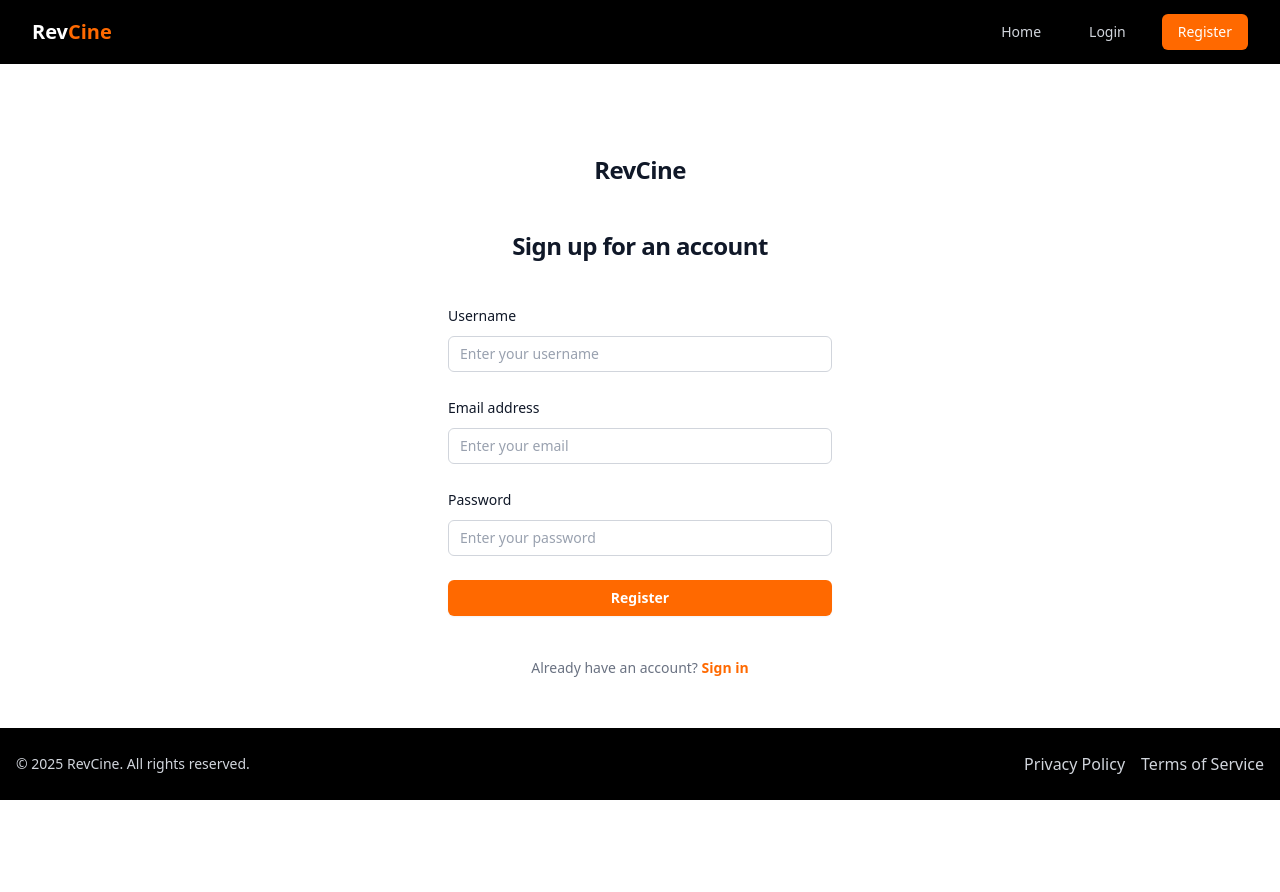
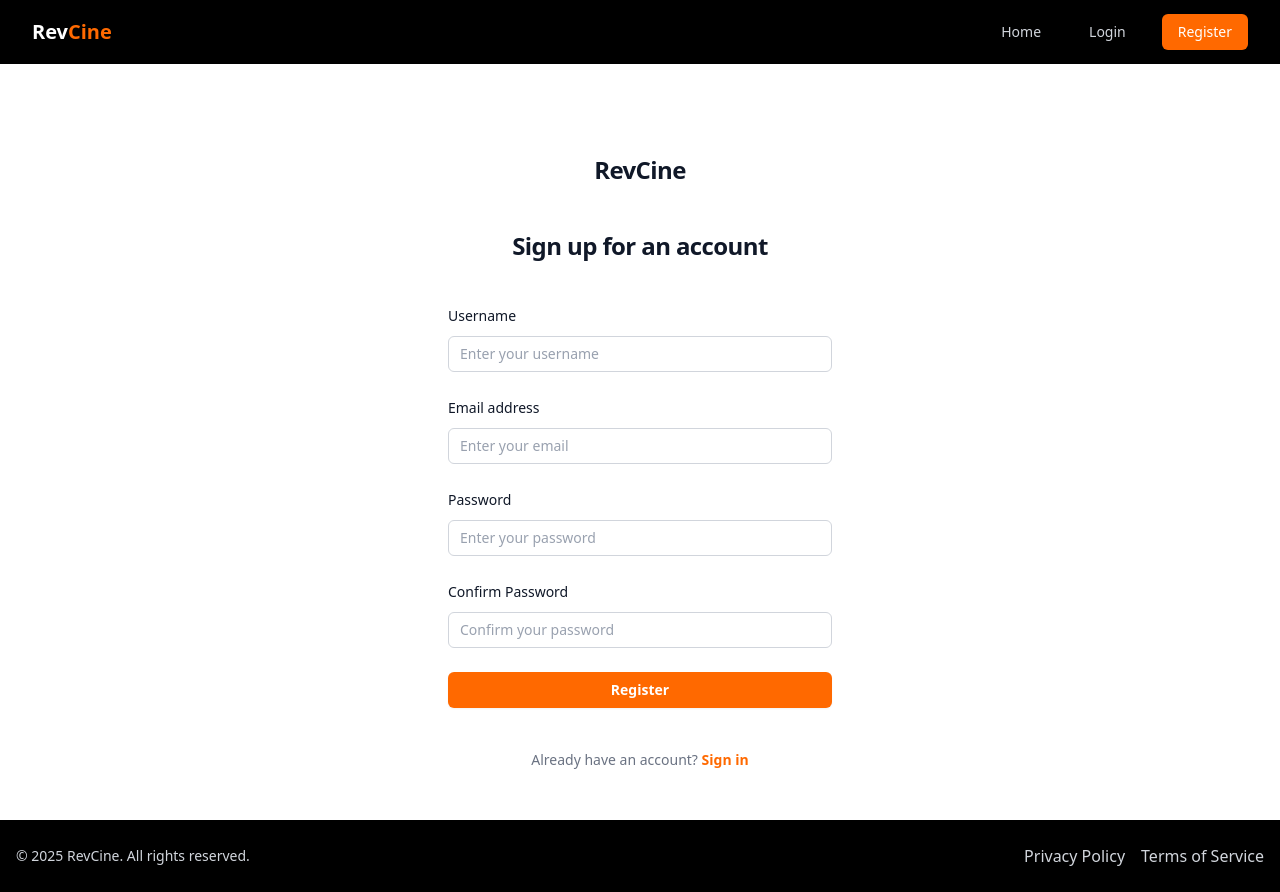
Before and after one commit to revature-training-projects-team8/movie-review-app-frontend, a React app: page /register in a window 1280 px wide. Before the commit the page ends 800 px from the top, so only its background shows below. Built offline with nearby package versions, Linux system fonts and the light colour scheme; no server answers; the HTML template or start-up script is replaced by a standard one.

Commit message:
clean code

```diff
--- a/src/components/AddMovie.jsx
+++ b/src/components/AddMovie.jsx
@@ -46,8 +46,6 @@ const AddMovie = ({ onMovieAdded, BASE_URL }) => {
           'Content-Type': 'application/json'
         }
       });
-
-      console.log('Movie added successfully:', response.data);
 
       // Reset form on success
       setFormData({
--- a/src/components/Footer.jsx
+++ b/src/components/Footer.jsx
@@ -21,12 +21,6 @@ const Footer = () => {
           >
             Terms of Service
           </a>
-          {/* <Link
-            to="/dashboard"
-            className="hover:text-white transition-colors duration-200"
-          >
-            Admin
-          </Link> */}
         </div>
       </div>
     </footer>
--- a/src/components/Register.jsx
+++ b/src/components/Register.jsx
@@ -8,7 +8,8 @@ function Register({ BASE_URL }) {
   const [formData, setFormData] = useState({
     username: '',
     email: '',
-    password: ''
+    password: '',
+    confirmPassword: ''
   });
   const [isLoading, setIsLoading] = useState(false);
   const [error, setError] = useState('');
@@ -29,6 +30,13 @@ function Register({ BASE_URL }) {
     setError('');
     setSuccess('');
 
+    // Check if passwords match
+    if (formData.password !== formData.confirmPassword) {
+      setError('Passwords do not match. Please try again.');
+      setIsLoading(false);
+      return;
+    }
+
     try {
       const response = await axios.post(`${BASE_URL}/auth/register`, {
         username: formData.username,
@@ -46,7 +54,8 @@ function Register({ BASE_URL }) {
       setFormData({
         username: '',
         email: '',
-        password: ''
+        password: '',
+        confirmPassword: ''
       });
 
       // Redirect to login page after 2 seconds
@@ -161,6 +170,27 @@ function Register({ BASE_URL }) {
             </div>
 
             <div>
+              <div className="flex items-center justify-between">
+                <label htmlFor="confirmPassword" className="block text-sm/6 font-medium text-gray-900">
+                  Confirm Password
+                </label>
+              </div>
+              <div className="mt-2">
+                <input
+                  id="confirmPassword"
+                  name="confirmPassword"
+                  type="password"
+                  value={formData.confirmPassword}
+                  onChange={handleChange}
+                  required
+                  autoComplete="new-password"
+                  className="block w-full rounded-md bg-white px-3 py-1.5 text-base text-gray-900 outline-1 -outline-offset-1 outline-gray-300 placeholder:text-gray-400 focus:outline-2 focus:-outline-offset-2 focus:outline-orange-600 sm:text-sm/6"
+                  placeholder="Confirm your password"
+                />
+              </div>
+            </div>
+
+            <div>
               <button
                 type="submit"
                 disabled={isLoading}
```
